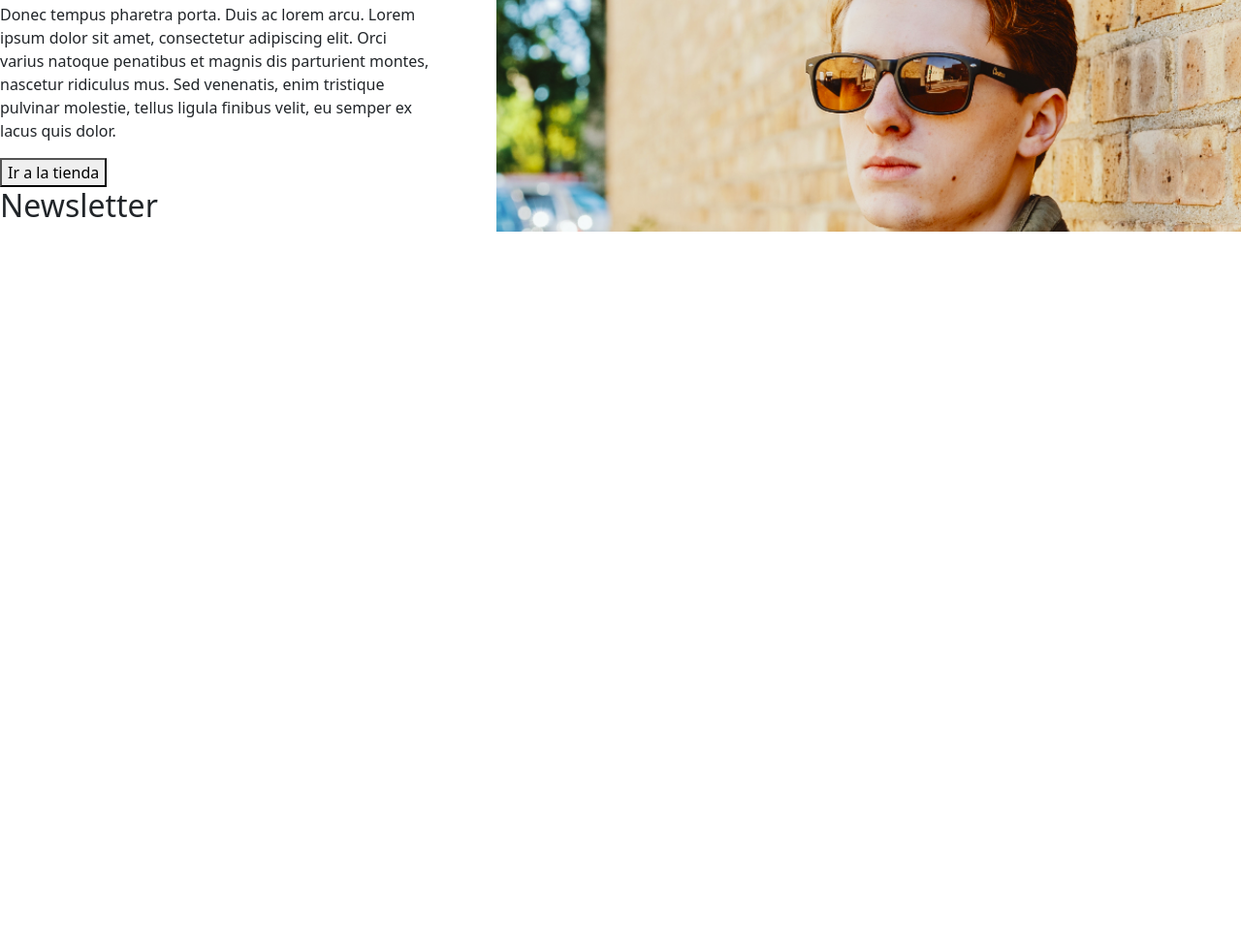
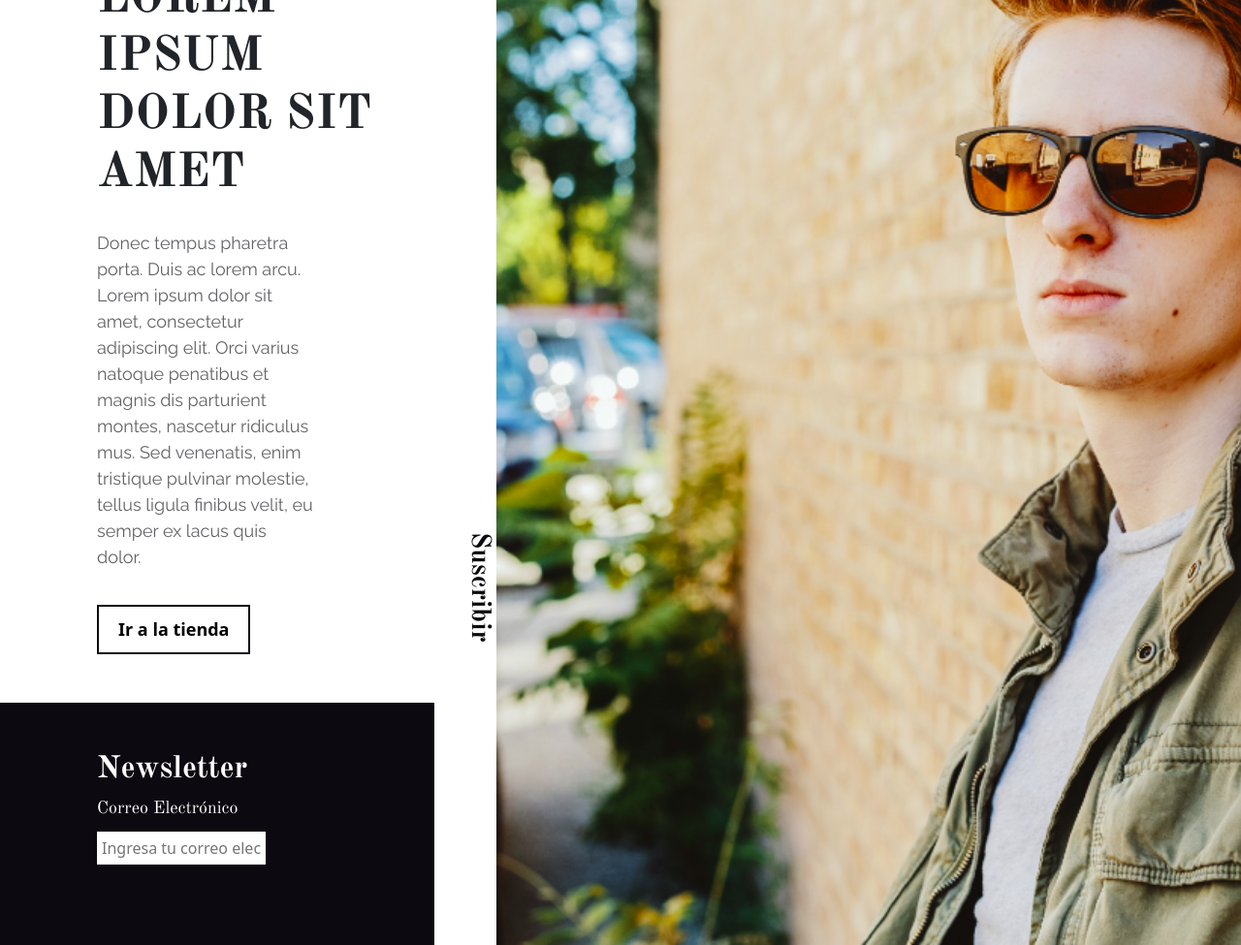
Before and after one commit to benjaji/XDA-Tienda, a plain HTML site: page index.html in a window 1280 px wide. Shown: the part 217-1192 px from the top of the page at 97% size. Before the commit the page ends 800 px from the top, so only its background shows below. Drawn offline with nearby package versions, Linux system fonts and the light colour scheme; a script that the page names is missing.

Commit message:
Desktop finalizado

```diff
--- a/assets/sass/layout/_main-section.scss
+++ b/assets/sass/layout/_main-section.scss
@@ -2,11 +2,83 @@ main{
   .grid-container{
     display: grid;
     grid-template-columns: 35% 5% 60%;
+    .main-info{
+      h1{
+        margin-left: 100px;
+        margin-top: 70px;
+        width: 70%;
+        font-size: $XXX-Large;
+        font-family: $OldStandardFont;
+        font-weight: 700;
+        text-transform: uppercase;
+      }
+      p{
+        margin-left: 100px;
+        padding: 20px 0 20px 0;
+        width: 50%;
+        font-family: $RalewayFont;
+        font-size: $Large;
+        color: $GraniteGray;
+      }
+      button{
+        margin-left: 100px;
+        background-color: $White;
+        border: 2px solid $SmokyBlack;
+        box-sizing: border-box;
+        padding: 10px 20px 10px 20px;
+        margin-bottom: 50px;
+        font-weight: 700;
+        font-size: $Large;
+      }
+      button:hover{
+        background-color: $SmokyBlack;
+        color: $Isabelline;
+      }
+    }
     .main-img{
       width: 100%;
       background-image: url("../images/imagen1.png");
       background-repeat: no-repeat;
       background-size: cover;
     }
+    .newsletter{
+      width: 100%;
+      background-color: $SmokyBlack;
+      height: 250px;
+      box-sizing: border-box;
+      padding-top: 50px;
+      h2{
+        font-family: $OldStandardFont;
+        font-weight: 700;
+        color: $White;
+        margin-left: 100px;
+      }
+      form{
+        margin-left: 100px;
+      }
+      label{
+        display: block;
+        font-family: $OldStandardFont;
+        color: $White;
+        font-size: $Large;
+      }
+      input{
+        margin-top: 10px;
+        width: 50%;
+        border-radius: 0;
+        border: none;
+        box-sizing: border-box;
+        padding: 5px;
+      }
+    }
+    .main-suscribe{
+      h3{
+        writing-mode: vertical-lr;
+        font-family: $OldStandardFont;
+        color: $SmokyBlack;
+        font-weight: 700;
+        margin-top: 650px;
+      }
+    }
   }
 }
--- a/index.html
+++ b/index.html
@@ -54,7 +54,12 @@
           <div class="newsletter">
 
             <h2>Newsletter</h2>
-
+            <div class="main-form">
+              <form action="/action_page.php">
+                <label for="fname">Correo Electrónico</label>
+                <input type="text" id="fname" name="firstname" placeholder="Ingresa tu correo electrónico">
+              </form>
+            </div>
           </div>
         </div>
         <div class="main-suscribe">
```
Also changed, not shown: assets/css/main.css, 1 other file.
